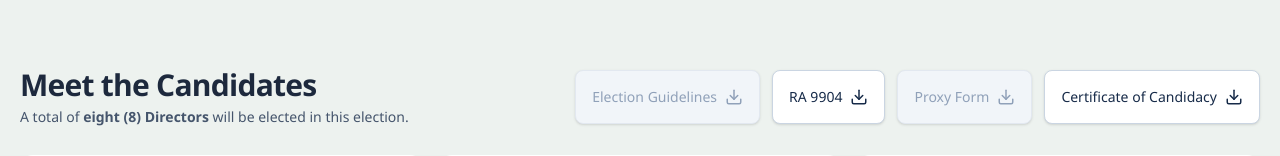
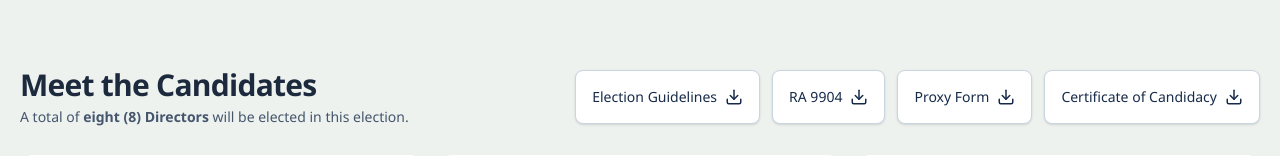
Before and after one commit to markquilab/afpovai-2026, a React (Vite) app: page / in a window 1280 px wide. Shown: the part 752-908 px from the top of the page. Built offline with nearby package versions, Linux system fonts and the light colour scheme.

Commit message:
add proxy form and election guideline pdf

```diff
--- a/src/components/sections/CandidateSection.tsx
+++ b/src/components/sections/CandidateSection.tsx
@@ -2,13 +2,21 @@ import { Download, UserRound } from "lucide-react";
 
 const ballotNumbers = Array.from({ length: 9 }, (_, index) => index + 1);
 const resources = [
-  { label: "Election Guidelines" },
+  {
+    label: "Election Guidelines",
+    href: "/2026AFPOVAIElectionGuidelinesV1.0.pdf",
+    filename: "Election_Guidelines.pdf",
+  },
   {
     label: "RA 9904",
     href: "/RA_9904_Department%20Circular%20No.%202024-018.pdf",
     filename: "RA_9904_Department_Circular_No_2024-018.pdf",
   },
-  { label: "Proxy Form" },
+  {
+    label: "Proxy Form",
+    href: "/Proxy%20Form.pdf",
+    filename: "Proxy_Form.pdf",
+  },
   {
     label: "Certificate of Candidacy",
     href: "/Certificate%20of%20Candidacy.pdf",
```
Also changed, not shown: 2 other files (tests, documents, lock files or other folders).
